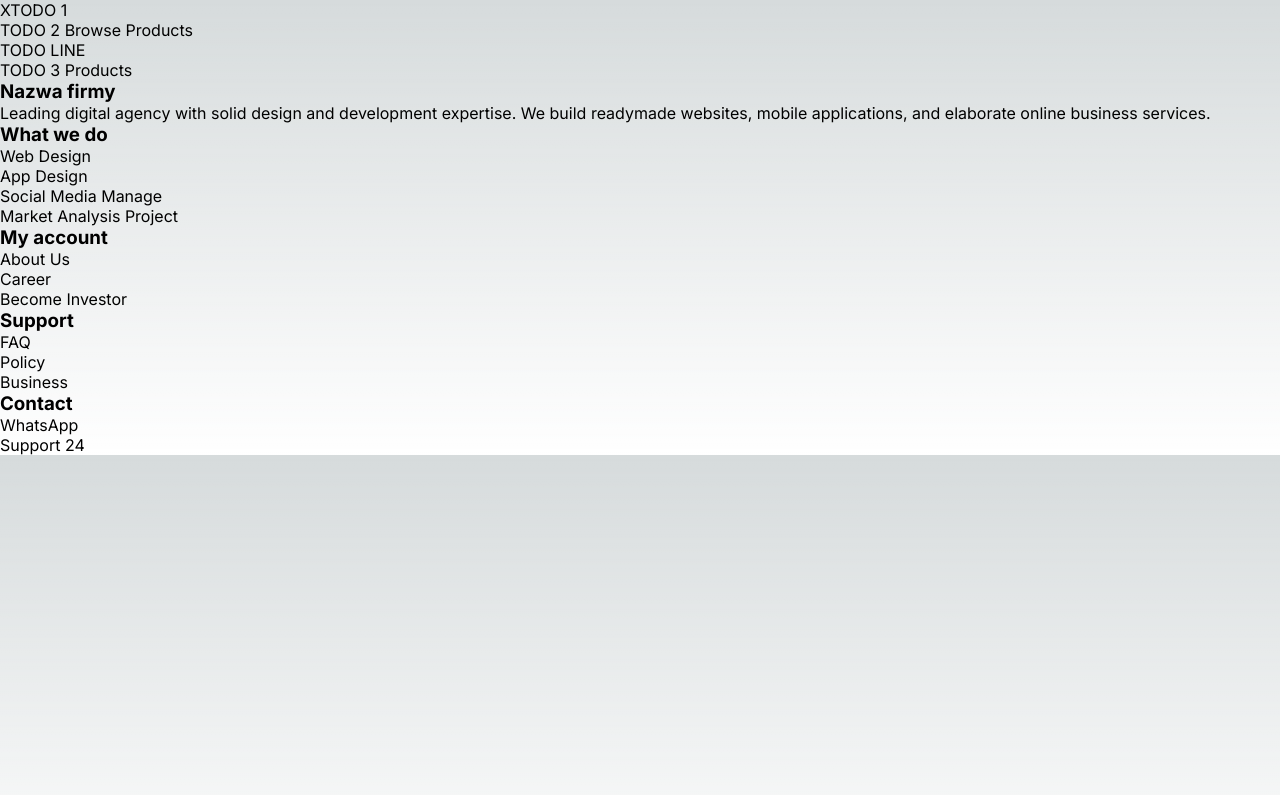
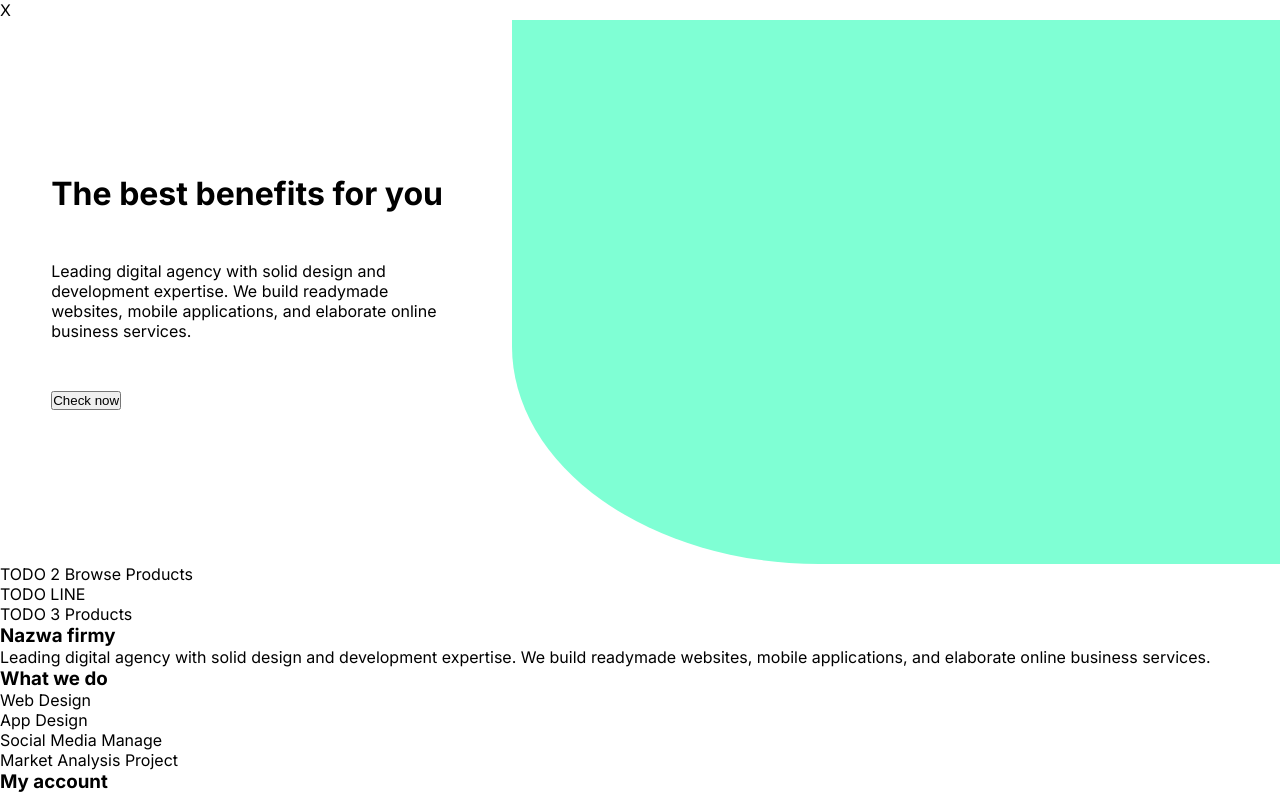
Before and after one commit to JohnyProduction/loyalty-program-app, a Next.js app: page / in a window 1280 px wide. Shown: the top 795 px of the page. Built offline with nearby package versions, Linux system fonts and the light colour scheme.

Commit message:
welcome fragment

```diff
--- a/src/app/globals.css
+++ /dev/null
@@ -1,107 +0,0 @@
-:root {
-  --max-width: 1100px;
-  --border-radius: 12px;
-  --font-mono: ui-monospace, Menlo, Monaco, "Cascadia Mono", "Segoe UI Mono",
-    "Roboto Mono", "Oxygen Mono", "Ubuntu Monospace", "Source Code Pro",
-    "Fira Mono", "Droid Sans Mono", "Courier New", monospace;
-
-  --foreground-rgb: 0, 0, 0;
-  --background-start-rgb: 214, 219, 220;
-  --background-end-rgb: 255, 255, 255;
-
-  --primary-glow: conic-gradient(
-    from 180deg at 50% 50%,
-    #16abff33 0deg,
-    #0885ff33 55deg,
-    #54d6ff33 120deg,
-    #0071ff33 160deg,
-    transparent 360deg
-  );
-  --secondary-glow: radial-gradient(
-    rgba(255, 255, 255, 1),
-    rgba(255, 255, 255, 0)
-  );
-
-  --tile-start-rgb: 239, 245, 249;
-  --tile-end-rgb: 228, 232, 233;
-  --tile-border: conic-gradient(
-    #00000080,
-    #00000040,
-    #00000030,
-    #00000020,
-    #00000010,
-    #00000010,
-    #00000080
-  );
-
-  --callout-rgb: 238, 240, 241;
-  --callout-border-rgb: 172, 175, 176;
-  --card-rgb: 180, 185, 188;
-  --card-border-rgb: 131, 134, 135;
-}
-
-@media (prefers-color-scheme: dark) {
-  :root {
-    --foreground-rgb: 255, 255, 255;
-    --background-start-rgb: 0, 0, 0;
-    --background-end-rgb: 0, 0, 0;
-
-    --primary-glow: radial-gradient(rgba(1, 65, 255, 0.4), rgba(1, 65, 255, 0));
-    --secondary-glow: linear-gradient(
-      to bottom right,
-      rgba(1, 65, 255, 0),
-      rgba(1, 65, 255, 0),
-      rgba(1, 65, 255, 0.3)
-    );
-
-    --tile-start-rgb: 2, 13, 46;
-    --tile-end-rgb: 2, 5, 19;
-    --tile-border: conic-gradient(
-      #ffffff80,
-      #ffffff40,
-      #ffffff30,
-      #ffffff20,
-      #ffffff10,
-      #ffffff10,
-      #ffffff80
-    );
-
-    --callout-rgb: 20, 20, 20;
-    --callout-border-rgb: 108, 108, 108;
-    --card-rgb: 100, 100, 100;
-    --card-border-rgb: 200, 200, 200;
-  }
-}
-
-* {
-  box-sizing: border-box;
-  padding: 0;
-  margin: 0;
-}
-
-html,
-body {
-  max-width: 100vw;
-  overflow-x: hidden;
-}
-
-body {
-  color: rgb(var(--foreground-rgb));
-  background: linear-gradient(
-      to bottom,
-      transparent,
-      rgb(var(--background-end-rgb))
-    )
-    rgb(var(--background-start-rgb));
-}
-
-a {
-  color: inherit;
-  text-decoration: none;
-}
-
-@media (prefers-color-scheme: dark) {
-  html {
-    color-scheme: dark;
-  }
-}
--- a/src/app/page.tsx
+++ b/src/app/page.tsx
@@ -1,12 +1,13 @@
 import { TopBar } from '@/components/common/top-bar';
 import { Footer } from '@/components/common/footer';
+import { WelcomeFragment } from '@/app/welcome-fragment';
 
 export default function MainPage() {
     return (
         <main>
             <div>
                 <TopBar />
-                <>TODO 1</>
+                <WelcomeFragment />
             </div>
             <div>TODO 2 Browse Products</div>
             <>TODO LINE</>
--- /dev/null
+++ b/src/app/welcome-fragment.tsx
@@ -0,0 +1,16 @@
+import styles from '@/styles/app/page.module.scss';
+
+export function WelcomeFragment() {
+    return (
+        <div className={styles['welcome-fragment']}>
+            <div className={styles['welcome-fragment__text']}>
+                <div className={styles['welcome-fragment__text-container']}>
+                    <h1>The best benefits for you</h1>
+                    <p>Leading digital agency with solid design and development expertise. We build readymade websites, mobile applications, and elaborate online business services.</p>
+                    <button>Check now</button>
+                </div>
+            </div>
+            <div className={styles['welcome-fragment__image']}></div>
+        </div>
+    );
+}
--- /dev/null
+++ b/src/styles/app/constant-globals.scss
@@ -0,0 +1 @@
+$top-bar-height: 256px;
--- /dev/null
+++ b/src/styles/app/globals.scss
@@ -0,0 +1,5 @@
+* {
+    box-sizing: border-box;
+    margin: 0;
+    padding: 0;
+}
--- a/src/styles/app/page.module.scss
+++ b/src/styles/app/page.module.scss
@@ -0,0 +1,33 @@
+@import "constant-globals";
+
+$welcome-fragment-height: calc(100vh - $top-bar-height);
+
+.welcome-fragment {
+    display: flex;
+
+    .welcome-fragment__text {
+        width: 40vw;
+        height: $welcome-fragment-height;
+        margin: 0 auto;
+        display: flex;
+        justify-content: center;
+        align-items: center;
+
+        .welcome-fragment__text-container {
+            width: 80%;
+
+            p {
+                margin: 3rem 0;
+            }
+        }
+    }
+
+    .welcome-fragment__image {
+        width: 60vw;
+        height: $welcome-fragment-height;
+
+        // FIXME: Delete when you add an image to html structure
+        background-color: aquamarine;
+        border-radius: 0 0 0 40%;
+    }
+}
```
Also changed, not shown: src/app/layout.tsx (+6 -6 lines).
